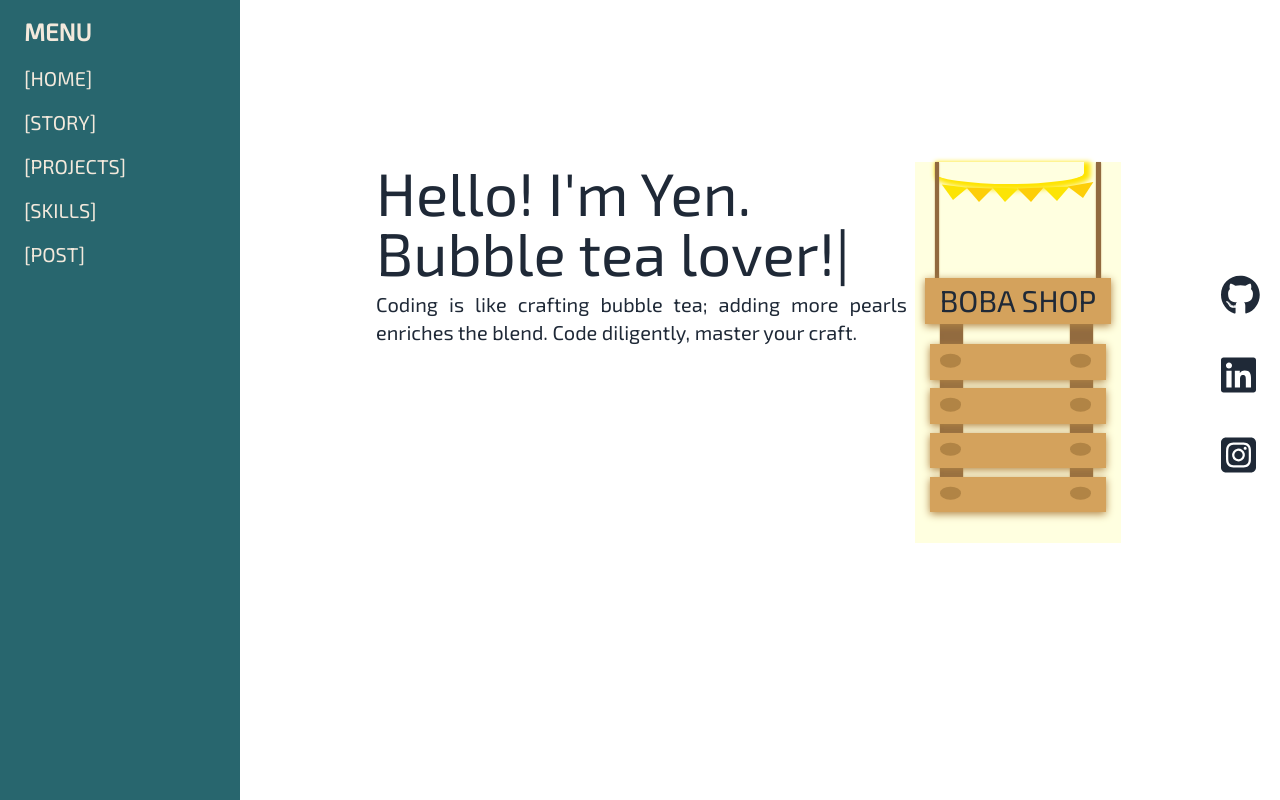
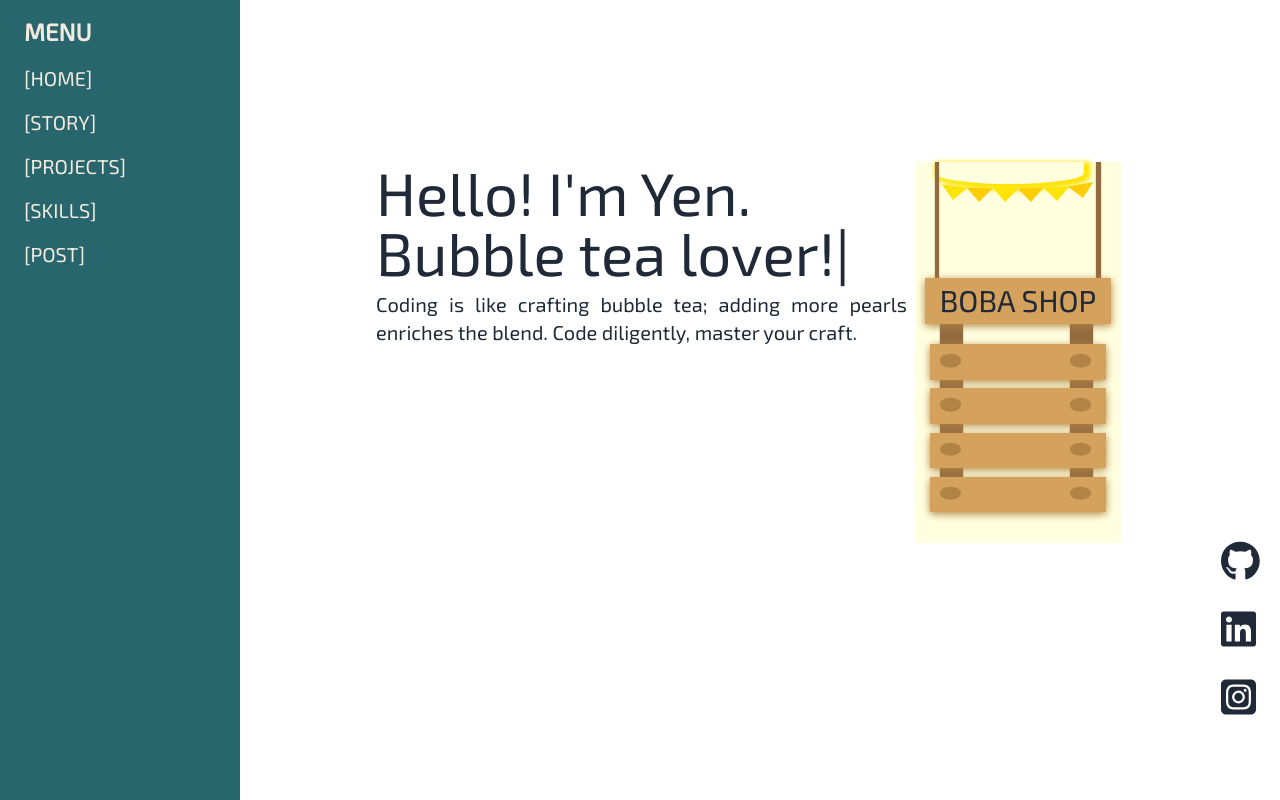
Before and after one commit to yll9108/portfolio-bubble-tea, a Next.js app: page / in a window 1280 px wide. Built offline with nearby package versions, Linux system fonts and the light colour scheme.

Commit message:
fix rws contact

```diff
--- a/src/app/common/Contact.jsx
+++ b/src/app/common/Contact.jsx
@@ -4,7 +4,7 @@ import icons from "./contactInfo";
 
 function Contact() {
     return (
-        <div className="flex flex-col gap-5 absolute top-1/3 right-5">
+        <div className="flex flex-col gap-2 absolute top-2/3 right-5">
             {icons.map((icon, index) => (
                 <a key={index} href={icon.href}>
                     <FontAwesomeIcon
```
